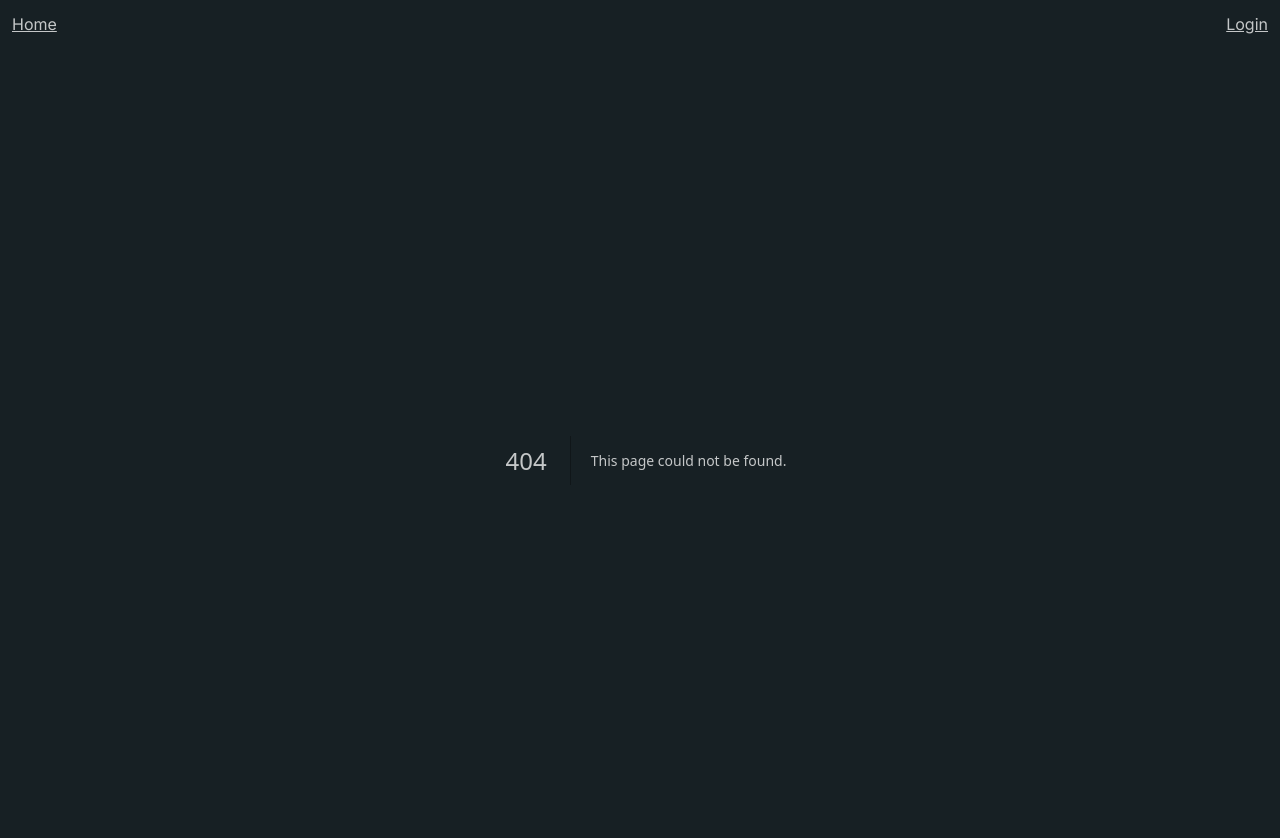
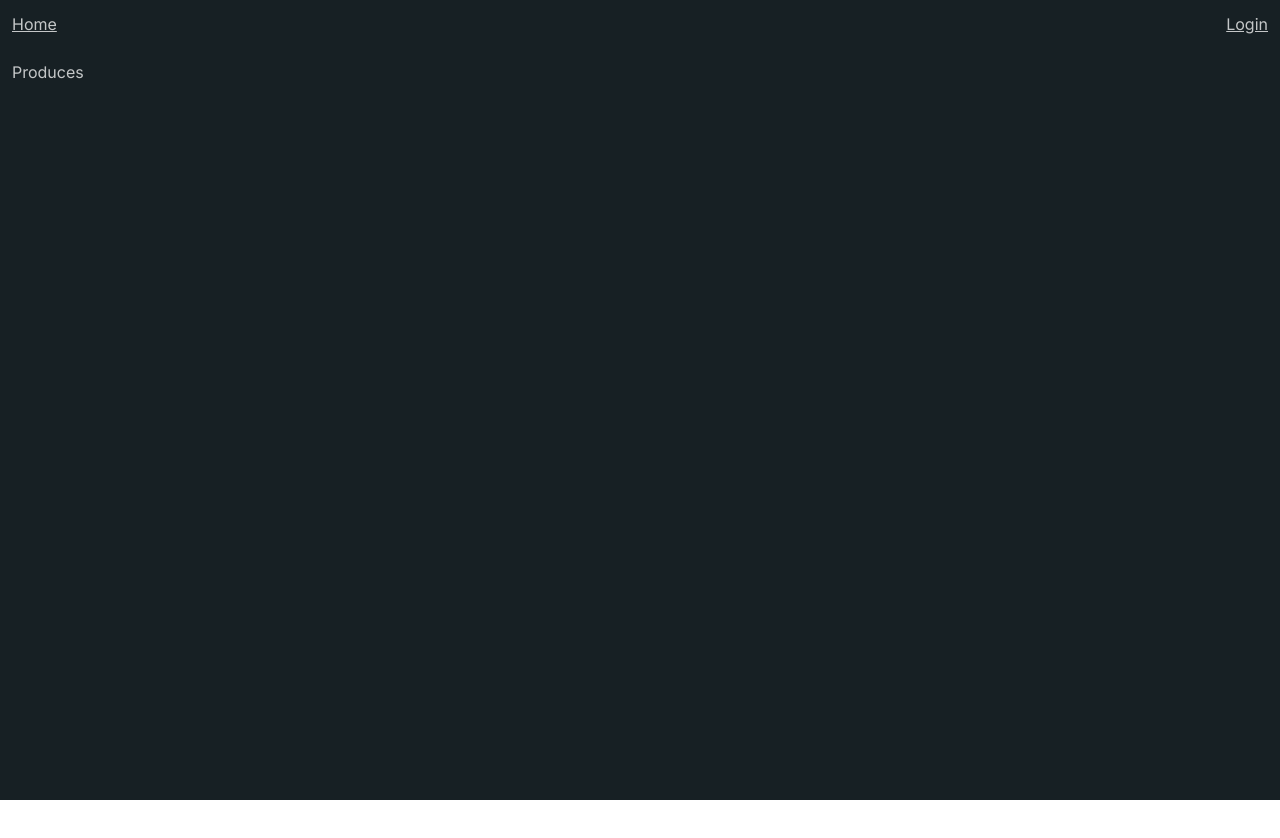
Before and after one commit to antonydesigns/next-cms-project, a Next.js app: page /produces in a window 1280 px wide. Before the commit this address had no page. Shown: the top 838 px of the page. After the commit the page ends 800 px from the top, so only its background shows below. Built offline with nearby package versions, Linux system fonts and the light colour scheme.

Commit message:
upgraded nextjs to 14.0.3

```diff
--- /dev/null
+++ b/app/produces/page.tsx
@@ -0,0 +1,5 @@
+import React from "react";
+
+export default function Produces() {
+  return <div>Produces</div>;
+}
--- a/app/products/page.tsx
+++ b/app/products/page.tsx
@@ -1,10 +1,3 @@
-import Redirector from "./(components)/Redirector";
-
 export default function Page() {
-  return (
-    <>
-      Hello
-      <Redirector />
-    </>
-  );
+  return <>Hello</>;
 }
--- a/package.json
+++ b/package.json
@@ -10,7 +10,7 @@
   },
   "dependencies": {
     "firebase": "^10.7.0",
-    "next": "13.4.*",
+    "next": "^14.0.3",
     "react": "^18",
     "react-dom": "^18",
     "zustand": "^4.4.7"
```
Also changed, not shown: app/products/Redirector.tsx (renamed from app/products/(components)/Redirector.tsx), app/products/page copy.tsx (renamed from app/products/[productId]/page.tsx), firebase.json, 1 other file (tests, documents, lock files or other folders).
